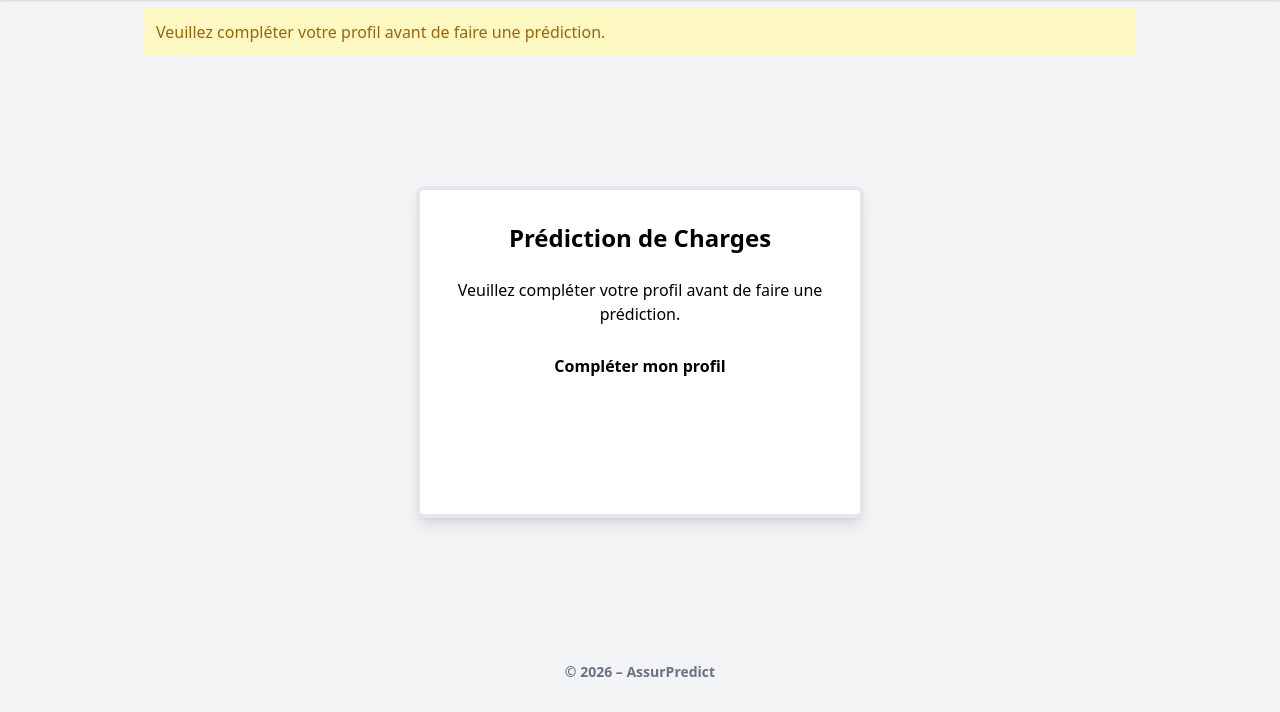
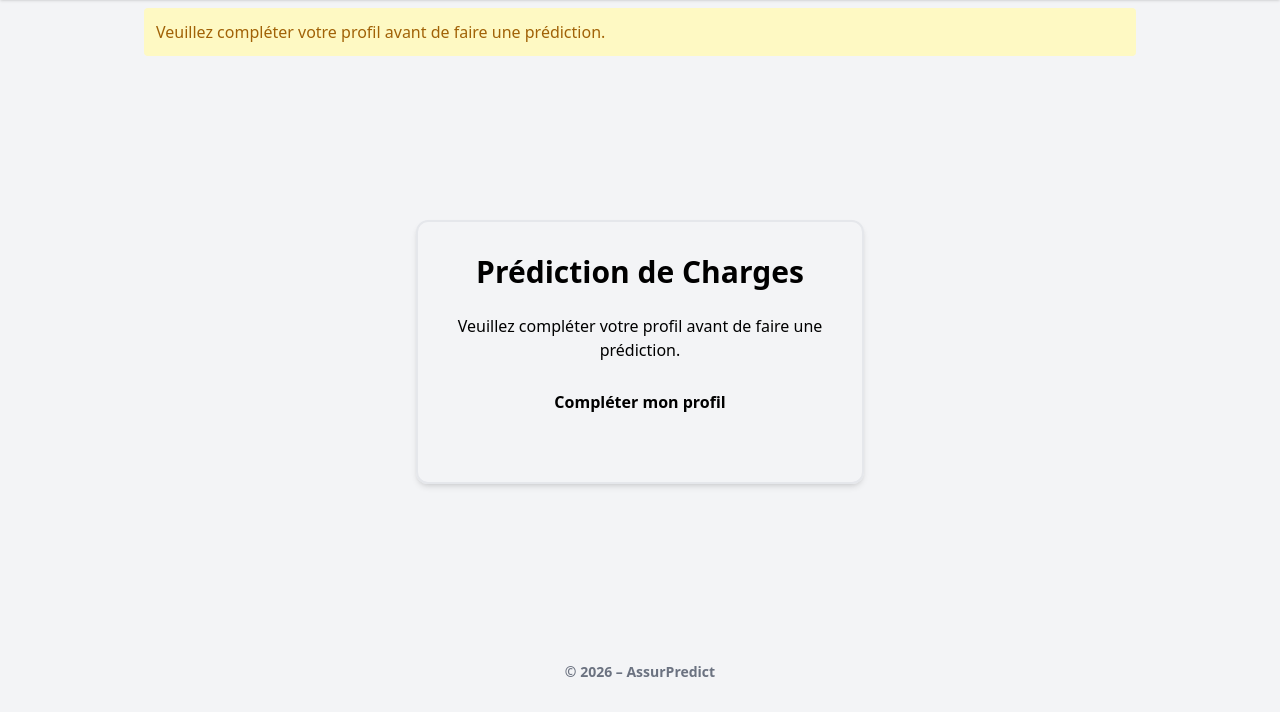
Before and after one commit to lohan1706/Application_de_Prediction_des_Charges_d-Assurance, a Django app: page /predict/ in a window 1280 px wide. Shown: the part 100-812 px from the top of the page. Run offline with Django 5.2, Linux system fonts and the light colour scheme; the visitor is signed in with stand-in values (Sample User, id 1); parts of the project's set-up code (start-up, migrations or seed data) failed here and were passed over; some libraries are stand-ins or nearby versions.

Commit message:
fix design profile.html and predict.html

```diff
--- a/Assur_Aimant/Assur_Aimant/settings.py
+++ b/Assur_Aimant/Assur_Aimant/settings.py
@@ -30,6 +30,7 @@
 
     "theme",
     "tailwind",
+    "widget_tweaks",
 
     "django.contrib.admin",
     "django.contrib.auth",
--- a/Assur_Aimant/prediction/templates/prediction/predict.html
+++ b/Assur_Aimant/prediction/templates/prediction/predict.html
@@ -1,36 +1,42 @@
 {% extends "base.html" %}
+{% load static %}
+{% load widget_tweaks %}
 
 {% block content %}
-<div class="flex items-center justify-center min-h-[70vh]">
-    <div class="bg-white p-8 rounded-lg shadow-lg border-4 border-ORANGE w-full max-w-md mx-4 pb-[100px]">
-        <h2 class="text-2xl font-bold text-center mb-6 text-GRIS">Prédiction de Charges</h2>
+<div class="flex items-center justify-center min-h-[70vh] px-2 py-6">
+    <!-- Card prediction -->
+    <div class="bg-IVOIRE rounded-xl shadow-md border-2 border-ORANGE w-full max-w-sm sm:max-w-md p-4 sm:p-6 md:p-8 transform transition duration-300 hover:scale-105 hover:shadow-2xl">
+
+        <!-- Titre -->
+        <h2 class="text-xl sm:text-2xl md:text-3xl font-bold mb-4 sm:mb-6 text-GRIS text-center">Prédiction de Charges</h2>
 
         {% if not profile %}
         <div class="text-center mb-6">
             <p class="text-GRIS mb-4">Veuillez compléter votre profil avant de faire une prédiction.</p>
             <a href="{% url 'profile' %}"
-               class="w-full bg-IVOIRE hover:bg-orange-600 text-ORANGE font-bold py-3 px-4 rounded transition duration-200 inline-block">
+               class="w-full bg-IVOIRE hover:bg-orange-600 text-ORANGE font-bold py-2 sm:py-3 px-3 sm:px-4 rounded transition duration-200 inline-block">
                 Compléter mon profil
             </a>
         </div>
         {% else %}
 
-        <!-- Formulaire éditable du profil -->
-        <form method="post">
+        <!-- Formulaire prédiction -->
+        <form method="post" class="space-y-4 sm:space-y-6 text-left">
             {% csrf_token %}
 
-            <div class="mb-6 p-4 bg-gray-50 rounded border border-gray-300">
-                <h3 class="font-semibold text-GRIS text-center mb-3">Vos informations :</h3>
+            <!-- Card Vos informations -->
+            <div class="mb-4 p-4 bg-IVOIRE rounded-lg border-2 border-ORANGE">
+                <h3 class="font-semibold text-GRIS text-left mb-3">Vos informations :</h3>
 
                 <div class="space-y-3">
                     {% for field in form %}
                     <div>
-                        <label class="block text-GRIS font-semibold mb-1 text-xs">
+                        <label class="block text-GRIS font-semibold mb-1 text-sm sm:text-base">
                             {{ field.label }}
                         </label>
-                        {{ field }}
+                        {{ field|add_class:"w-full border border-gray-300 rounded-md px-3 py-2 focus:outline-none focus:ring-2 focus:ring-ORANGE" }}
                         {% if field.errors %}
-                            <span class="text-red-500 text-xs">{{ field.errors }}</span>
+                            <span class="text-red-500 text-xs sm:text-sm mt-1 block">{{ field.errors }}</span>
                         {% endif %}
                     </div>
                     {% endfor %}
@@ -39,15 +45,16 @@
 
             <button
                 type="submit"
-                class="w-full bg-VERT hover:bg-orange-600 text-white font-bold py-3 px-4 rounded transition duration-200 mb-4">
+                class="w-full bg-VERT hover:bg-orange-600 text-white font-bold py-2 sm:py-3 px-3 sm:px-4 rounded-lg transition duration-200">
                 Calculer mes charges
             </button>
         </form>
 
+        <!-- Résultat de la prédiction -->
         {% if prediction %}
-        <div class="mt-6 pt-4 border-t border-GRIS border-opacity-20">
-            <h3 class="font-semibold text-GRIS text-center mb-2">Charge estimée :</h3>
-            <p class="text-xl font-bold text-ORANGE text-center">
+        <div class="mt-4 sm:mt-6 pt-4 border-t border-GRIS border-opacity-20">
+            <h3 class="font-semibold text-GRIS text-left mb-2">Charge estimée :</h3>
+            <p class="text-xl font-bold text-ORANGE">
                 {% if show_rmse %}
                     {{ prediction.predicted_charge|floatformat:2 }} ± {{ rmse|floatformat:2 }} €
                 {% else %}
@@ -57,12 +64,13 @@
         </div>
         {% endif %}
 
+        <!-- Historique des prédictions -->
         {% if history %}
-        <div class="mt-6 pt-4 border-t border-GRIS border-opacity-20">
-            <h3 class="font-semibold text-GRIS text-center mb-2">Historique :</h3>
+        <div class="mt-4 sm:mt-6 pt-4 border-t border-GRIS border-opacity-20">
+            <h3 class="font-semibold text-GRIS text-left mb-2">Historique :</h3>
             <div class="space-y-2">
                 {% for pred in history %}
-                <div class="flex justify-between text-sm text-GRIS">
+                <div class="flex justify-between text-sm sm:text-base text-GRIS">
                     <span>{{ pred.predicted_charge|floatformat:2 }} €</span>
                     <span>{{ pred.created_at|date:"d/m/Y H:i" }}</span>
                 </div>
```
Also changed, not shown: Assur_Aimant/profiles/templates/profiles/profile.html (+22 -15 lines).
